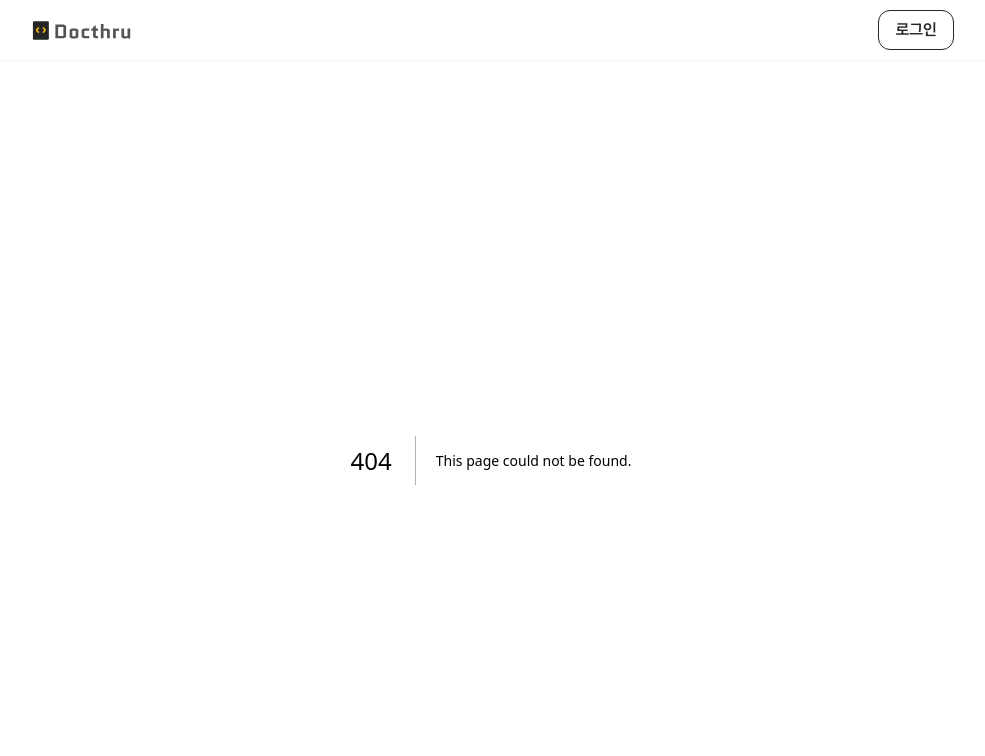
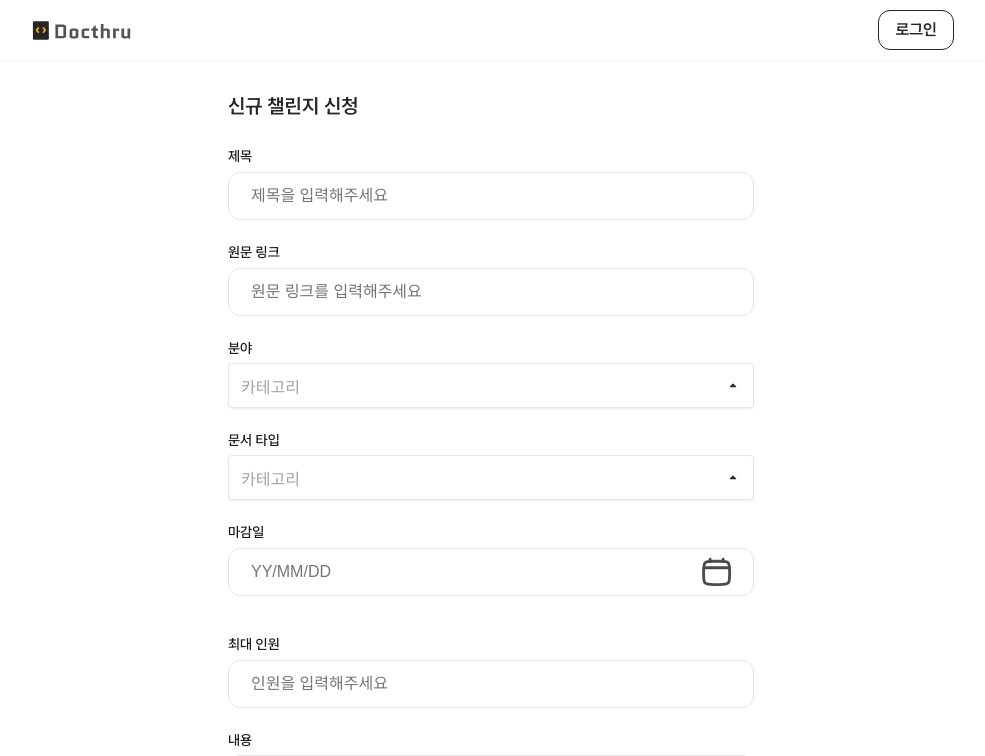
Before and after one commit to fs08-docthrough-team2/fs08-docthrough-team2-fe, a Next.js app: page /challenge/post in a window 1280 px wide. Before the commit this address had no page. Shown: the top 756 px of the page, without its empty margins (149-1134 px from the left). Built offline with nearby package versions, Linux system fonts and the light colour scheme.

Commit message:
feat: create challenge post page
 신규 챌린지 신청 페이지 제작

```diff
--- /dev/null
+++ b/src/app/challenge/post/page.jsx
@@ -0,0 +1,140 @@
+'use client';
+
+import { useMemo, useState } from 'react';
+import BaseInput from '@/components/atoms/Input/BaseInput';
+import DateInput from '@/components/atoms/Input/DateInput';
+import TextBox from '@/components/atoms/Input/TextBox';
+import DropdownCategory from '@/components/molecules/Dropdown/DropdownCategory';
+import DropdownDocument from '@/components/molecules/Dropdown/DropdownDocument';
+import Button from '@/components/atoms/Button/Button';
+import styles from '@/styles/pages/challenge/post/ChallengePostPage.module.scss';
+
+const FIELD_LABEL_TO_CODE = {
+  'Next.js': 'NEXT_JS',
+  API: 'API',
+  Career: 'CAREER',
+  'Modern JS': 'MODERN_JS',
+  Web: 'WEB',
+};
+
+const DOCUMENT_LABEL_TO_CODE = {
+  공식문서: 'OFFICIAL',
+  블로그: 'BLOG',
+};
+
+const formatDeadline = (raw) => {
+  if (!raw) return '';
+  const digits = raw.replace(/\D/g, '');
+  if (digits.length !== 6) return '';
+  const yy = digits.slice(0, 2);
+  const mm = digits.slice(2, 4);
+  const dd = digits.slice(4, 6);
+  const year = String(2000 + Number(yy)).padStart(4, '0');
+  return `${year}-${mm}-${dd}T23:59:59+09:00`;
+};
+
+export default function ChallengePostPage() {
+  const [form, setForm] = useState({
+    title: '',
+    source: '',
+    deadline: '',
+    capacity: '',
+    content: '',
+  });
+  const [fieldLabel, setFieldLabel] = useState(null);
+  const [typeLabel, setTypeLabel] = useState(null);
+
+  const requestBody = useMemo(
+    () => ({
+      title: form.title.trim(),
+      source: form.source.trim(),
+      field: FIELD_LABEL_TO_CODE[fieldLabel] ?? '',
+      type: DOCUMENT_LABEL_TO_CODE[typeLabel] ?? '',
+      deadline: formatDeadline(form.deadline),
+      capacity: form.capacity !== '' ? String(Number(form.capacity)) : '',
+      content: form.content.trim(),
+    }),
+    [form, fieldLabel, typeLabel],
+  );
+
+  const handleChange = (key) => (event) =>
+    setForm((prev) => ({ ...prev, [key]: event.target.value }));
+
+  const handleCapacityChange = (event) => {
+    const digits = event.target.value.replace(/\D/g, '');
+    setForm((prev) => ({ ...prev, capacity: digits }));
+  };
+
+  // 나중에 api로 넘기도록 수정 예정, 일단 console log로 확인
+  const handleSubmit = async (event) => {
+    event.preventDefault();
+    console.log('requestBody', requestBody);
+  };
+
+  return (
+    <section className={styles.wrapper}>
+      <h1 className={styles.title}>신규 챌린지 신청</h1>
+      <form className={styles.form} onSubmit={handleSubmit}>
+        <BaseInput
+          name="title"
+          label="제목"
+          placeholder="제목을 입력해주세요"
+          value={form.title}
+          onChange={handleChange('title')}
+        />
+
+        <BaseInput
+          name="source"
+          type="url"
+          label="원문 링크"
+          placeholder="원문 링크를 입력해주세요"
+          value={form.source}
+          onChange={handleChange('source')}
+        />
+
+        <div className={styles.rowDropdown}>
+          <span className={styles.label}>분야</span>
+          <div className={styles.dropdown}>
+            <DropdownCategory onSelect={setFieldLabel} />
+          </div>
+        </div>
+
+        <div className={styles.rowDropdown}>
+          <span className={styles.label}>문서 타입</span>
+          <div className={styles.dropdown}>
+            <DropdownDocument onSelect={setTypeLabel} />
+          </div>
+        </div>
+
+        <DateInput label="마감일" value={form.deadline} onChange={handleChange('deadline')} />
+
+        <BaseInput
+          name="capacity"
+          type="number"
+          label="최대 인원"
+          placeholder="인원을 입력해주세요"
+          value={form.capacity}
+          onChange={handleCapacityChange}
+          inputProps={{ min: 1 }}
+        />
+
+        <div>
+          <span className={styles.label}>내용</span>
+          <TextBox
+            className={styles.textBox}
+            id="challenge-content"
+            name="content"
+            placeholder="내용을 입력해주세요"
+            value={form.content}
+            onChange={handleChange('content')}
+          />
+        </div>
+        <div>
+          <Button variant="solid" size="lg">
+            신청하기
+          </Button>
+        </div>
+      </form>
+    </section>
+  );
+}
--- a/src/styles/components/molecules/Dropdown/DropdownCategory.module.scss
+++ b/src/styles/components/molecules/Dropdown/DropdownCategory.module.scss
@@ -12,10 +12,10 @@
   color: v.$gray-800;
 
   @include m.tablet {
-    max-width: 80%;
+    max-width: 100%;
   }
 
   @include m.mobile {
-    max-width: 80%;
+    max-width: 100%;
   }
 }
--- a/src/styles/components/molecules/Dropdown/DropdownDocument.module.scss
+++ b/src/styles/components/molecules/Dropdown/DropdownDocument.module.scss
@@ -12,10 +12,10 @@
   color: v.$gray-800;
 
   @include m.tablet {
-    max-width: 80%;
+    max-width: 100%;
   }
 
   @include m.mobile {
-    max-width: 80%;
+    max-width: 100%;
   }
 }
--- /dev/null
+++ b/src/styles/pages/challenge/post/ChallengePostPage.module.scss
@@ -0,0 +1,52 @@
+@use '@/styles/variable' as v;
+@use '@/styles/mixin' as m;
+.wrapper {
+    width: min(100%, clamp(320px, 86vw, 590px));
+    margin: 0 auto;
+    padding: clamp(16px, 4vw, 24px) clamp(12px, 5vw, 32px);
+    display: flex;
+    flex-direction: column;
+    box-sizing: border-box;
+  }
+
+  .title {
+    display: flex;
+    align-items: center;
+    width: 100%;
+    padding: clamp(8px, 2vw, 12px) clamp(24px, 12vw, 48px) clamp(8px, 2vw, 12px) 0;
+    gap: clamp(16px, 3vw, 24px);
+    margin-bottom: clamp(12px, 2.5vw, 20px);
+    color: v.$gray-800;
+    font-size: clamp(18px, 2.3vw, 20px);
+    font-weight: 600;
+  }
+
+  .form {
+    display: flex;
+    flex-direction: column;
+    gap: clamp(18px, 4vw, 24px);
+    width: 100%;
+  }
+
+  .row {
+    display: flex;
+    flex-direction: column;
+    gap: clamp(6px, 1.8vw, 8px);
+    width: 100%;
+  }
+
+  .label {
+    display: inline-block;
+    margin-bottom: clamp(4px, 1.2vw, 8px);
+    color: v.$gray-900;
+    font-size: clamp(13px, 1.8vw, 14px);
+    font-weight: 500;
+  }
+
+  .dropdown {
+    width: 100%;
+  }
+
+  .textBox {
+    height: 219px;
+  }
```
